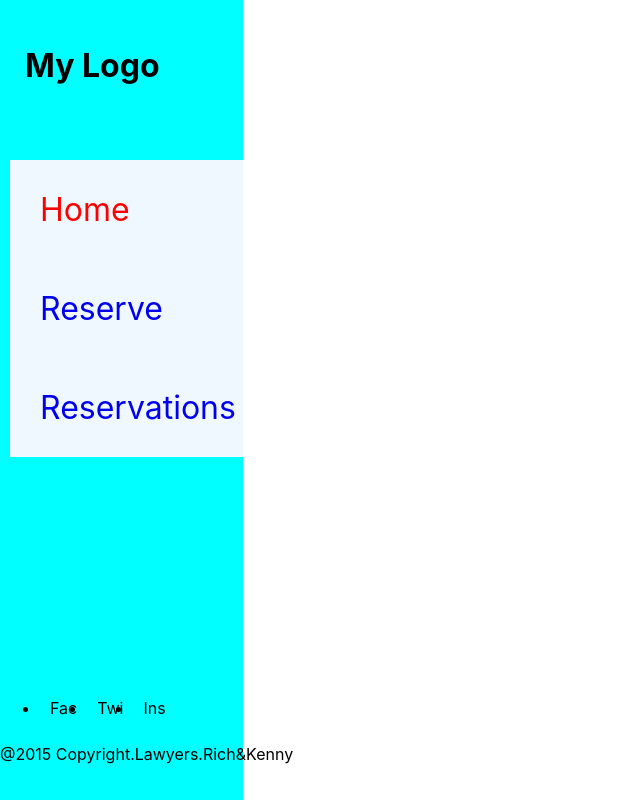
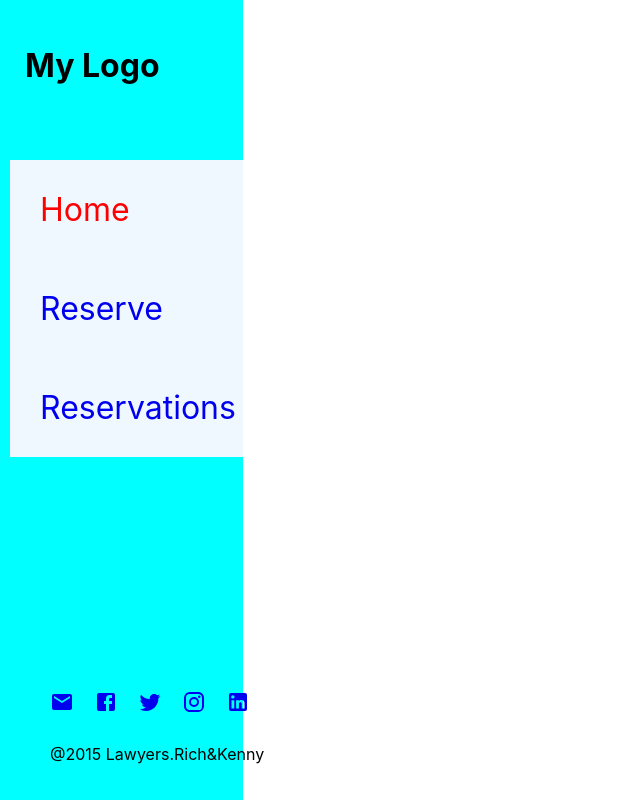
Before and after one commit to helio3197/book-a-lawyer-app-frontend, a React (Create React App) app: page / in a window 1280 px wide. Shown: the whole page, without its empty margins (0-640 px from the left). Built offline with nearby package versions, Linux system fonts and the light colour scheme.

Commit message:
add footer icons for desktop device

```diff
--- a/src/Components/Sidebar.css
+++ b/src/Components/Sidebar.css
@@ -85,5 +85,11 @@ padding-right: 20px;
 
     .footer-list li {
      padding: 10px;
+     list-style: none;
+    }
+
+    .desktop-footer p {
+       text-align: center;
+       padding-left: 50px;
     }
   }
--- a/src/Components/Sidebar.js
+++ b/src/Components/Sidebar.js
@@ -4,6 +4,11 @@ import { NavLink } from 'react-router-dom';
 import CancelIcon from '@mui/icons-material/Cancel';
 import './Sidebar.css';
 import PropTypes from 'prop-types';
+import FacebookIcon from '@mui/icons-material/Facebook';
+import TwitterIcon from '@mui/icons-material/Twitter';
+import InstagramIcon from '@mui/icons-material/Instagram';
+import LinkedInIcon from '@mui/icons-material/LinkedIn';
+import EmailIcon from '@mui/icons-material/Email';
 
 const Sidebar = ({ children }) => {
   const [show, setShow] = useState(false);
@@ -45,11 +50,37 @@ const Sidebar = ({ children }) => {
           </nav>
           <footer className="desktop-footer">
             <ul className="footer-list">
-              <li>Fac</li>
-              <li>Twi</li>
-              <li>Ins</li>
+              <li>
+                <a href="/">
+                  <EmailIcon />
+                </a>
+              </li>
+              <li>
+                <a href="/">
+                  <FacebookIcon />
+                </a>
+
+              </li>
+              <li>
+                <a href="/">
+                  <TwitterIcon />
+                </a>
+
+              </li>
+              <li>
+                <a href="/">
+                  <InstagramIcon />
+                </a>
+
+              </li>
+              <li>
+                <a href="/">
+                  <LinkedInIcon />
+                </a>
+
+              </li>
             </ul>
-            <p> @2015 Copyright.Lawyers.Rich&Kenny</p>
+            <p> @2015 Lawyers.Rich&Kenny</p>
           </footer>
         </header>
         { children }
```
